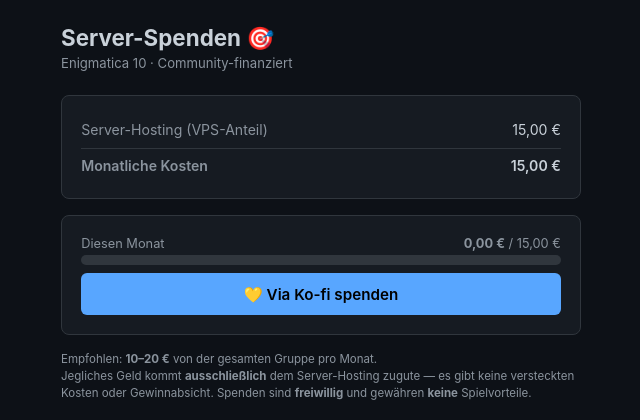
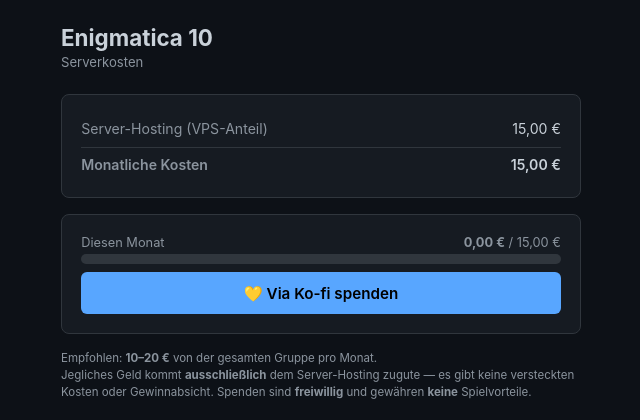
Before and after one commit to momokli/e10-minecraft, a Flask app: page /spenden in a window 1280 px wide. Shown: the top 420 px of the page, without its empty margins (319-959 px from the left). Run offline with Flask 3, Linux system fonts and the light colour scheme; some libraries are stand-ins or nearby versions.

Commit message:
fix: tone down spenden page header

```diff
--- a/shared/webui/templates/spenden.html
+++ b/shared/webui/templates/spenden.html
@@ -131,8 +131,8 @@
     </head>
     <body>
         <div class="container">
-            <h1>Server-Spenden 🎯</h1>
-            <p class="sub">Enigmatica 10 · Community-finanziert</p>
+            <h1>Enigmatica 10</h1>
+            <p class="sub">Serverkosten</p>
 
             <div class="card">
                 <div class="cost-row">
```
Also changed, not shown: 1 other file.
